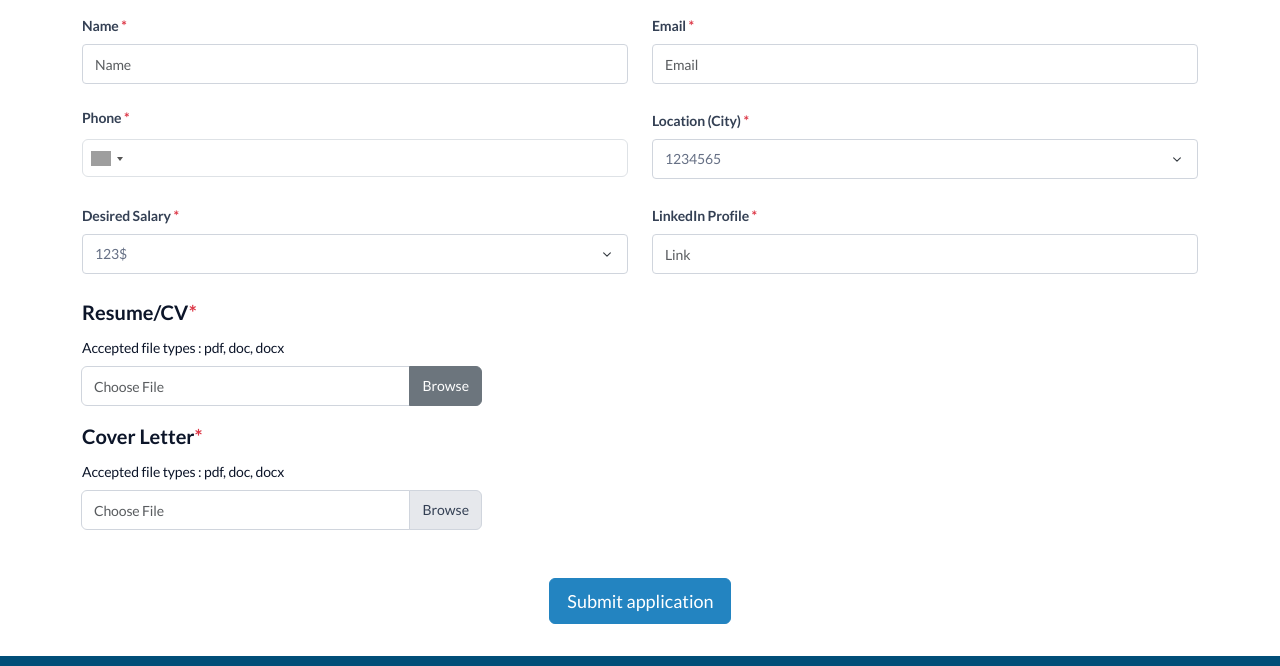
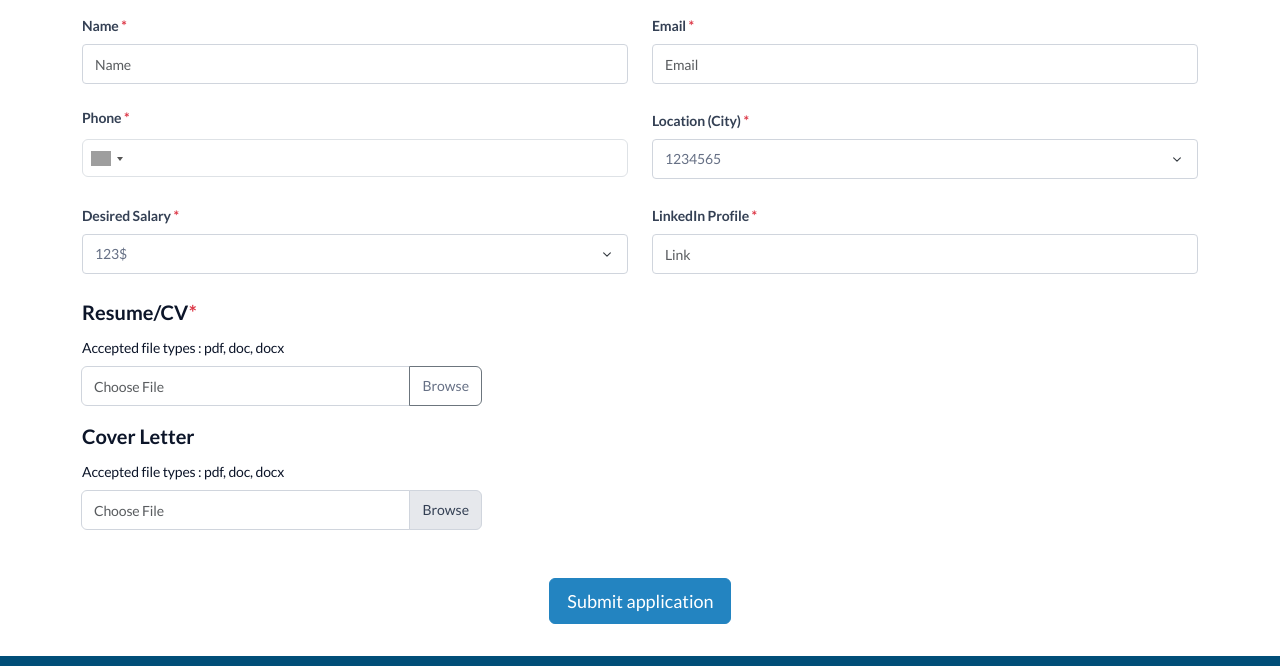
Before and after one commit to tahzeebsat/company-profile, a plain HTML site: page job-form.html in a window 1280 px wide. In both pictures the pointer is over the button 445 px from the left and 1650 px from the top of the page. Shown: the part 1264-1930 px from the top of the page. Drawn offline with nearby package versions, Linux system fonts and the light colour scheme; grey boxes are pictures that could not be loaded; a script that the page names is missing.

Commit message:
update profile

```diff
--- a/assets/styles/job-description-form.css
+++ b/assets/styles/job-description-form.css
@@ -54,7 +54,11 @@
     text-align: left;
     color: #667085;
 }
-
+.upload-file-btn:hover {
+    color: var(--bs-btn-hover-color);
+    background-color:white;
+    color: #667085;
+}
 .form-text-label-upload {
     font-family: Lato;
     font-size: 14px;
@@ -74,6 +78,7 @@
     font-weight: 500;
     line-height: 20px;
     color: #344054;
+
 }
 
 .upload-input-field-mian {
--- a/job-form.html
+++ b/job-form.html
@@ -242,8 +242,7 @@
                 <div class="col-12">
                     <div class="mb-3 upload-input-field-mian">
                         <div class="d-grid ">
-                            <label for="resumeUpload" class="form-label comman-sub-heading">Cover Letter<span
-                                    class="text-danger">*</span></label>
+                            <label for="resumeUpload" class="form-label comman-sub-heading">Cover Letter</label>
                             <label class="form-text form-text-label-upload">Accepted file types : pdf, doc, docx</label>
                         </div>
                         <div class="input-group">
```
